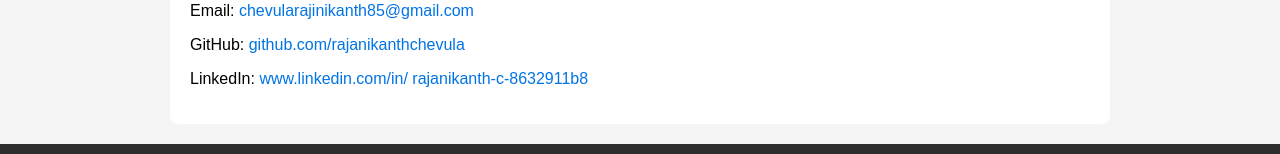
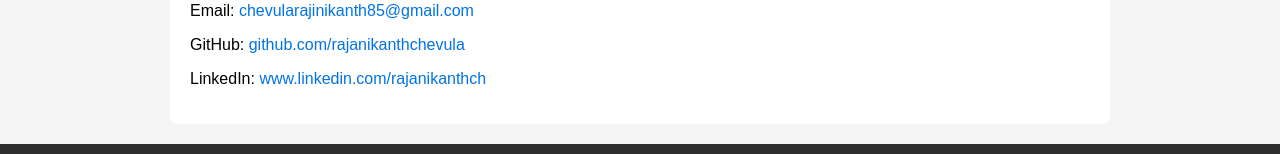
Before and after one commit to ChRajinikanth/RajanikanthChevula.github.io, a plain HTML site: page index.html in a window 1280 px wide. Shown: the part 1468-1622 px from the top of the page. Drawn offline with Linux system fonts and the light colour scheme.

Commit message:
Update index.html

```diff
--- a/index.html
+++ b/index.html
@@ -78,11 +78,7 @@
         <h2>Contact</h2>
         <p>Email: <a href="chevularajinikanth85@gmail.com">chevularajinikanth85@gmail.com</a></p>
         <p>GitHub: <a href="https://github.com/rajanikanthchevula" target="_blank">github.com/rajanikanthchevula</a></p>
-        <p>LinkedIn: <a href="www.linkedin.com/in/
-rajanikanth-c-8632911b8
-" target="_blank">www.linkedin.com/in/
-rajanikanth-c-8632911b8
-</a></p>
+        <p>LinkedIn: <a href="www.linkedin.com/in/rajanikanth-c-8632911b8" target="_blank">www.linkedin.com/rajanikanthch</a></p>
     </section>
 
     <footer>
```
